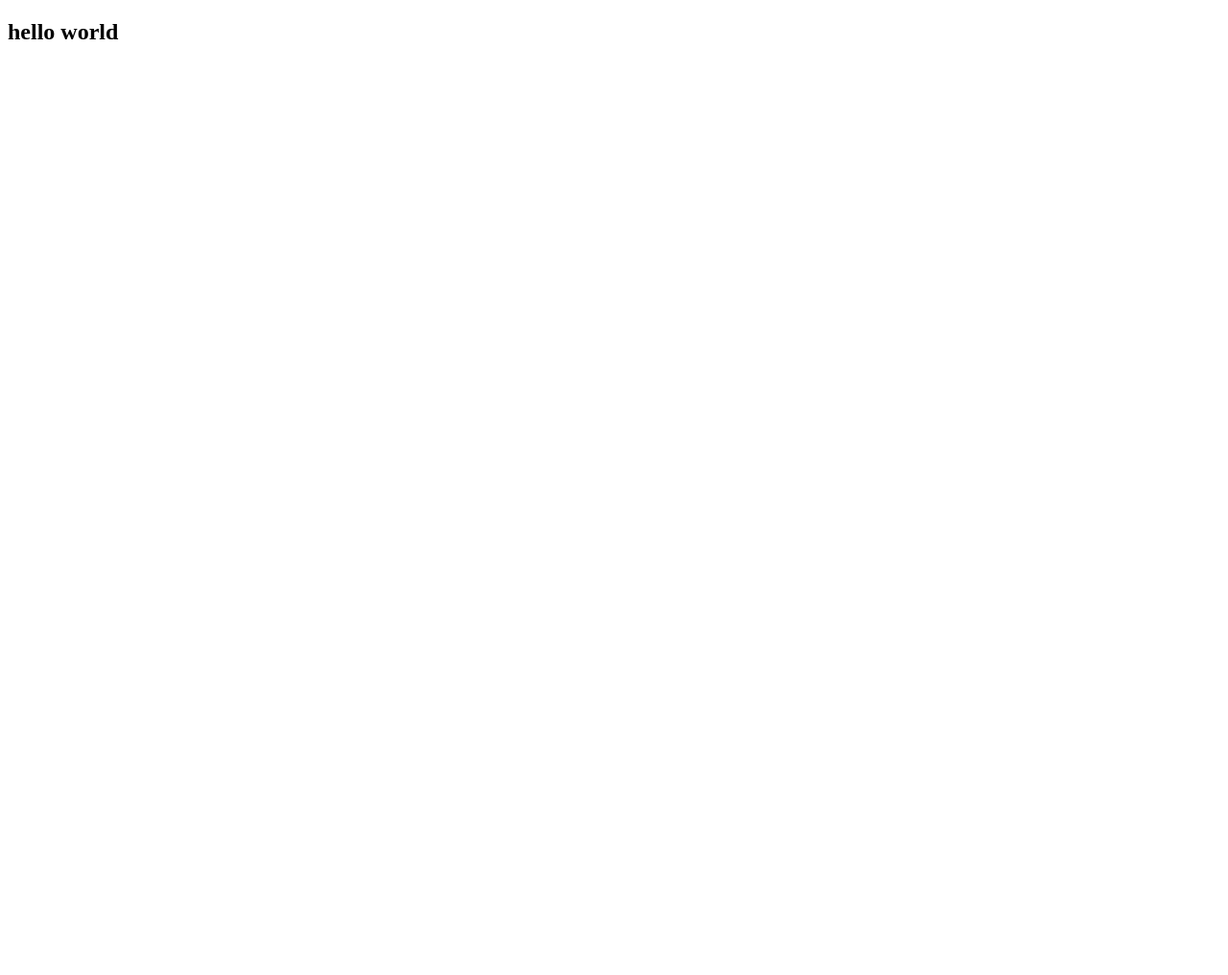
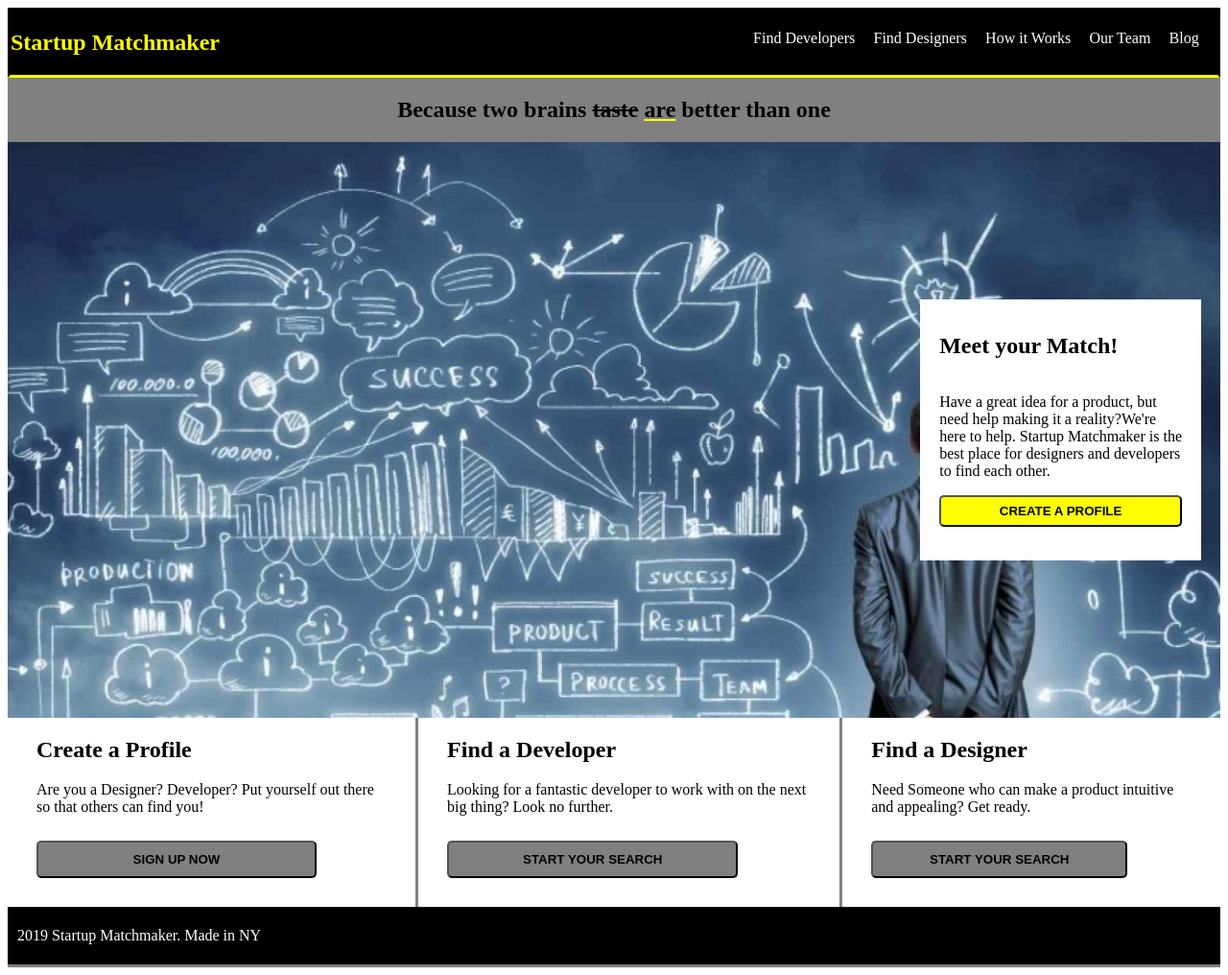
Before and after one commit to zul956/homework_fewd_1, a plain HTML site: page index.html in a window 1280 px wide. Shown: the whole page at 96% size. Before the commit the page ends 800 px from the top, so only its background shows below. Drawn offline with Linux system fonts and the light colour scheme.

Commit message:
editted 8 august 2021
I have done the homework. Please review it if there is any improvements to be made.

```diff
--- /dev/null
+++ b/css/main.css
@@ -0,0 +1,91 @@
+.flex {
+    display: flex;
+}
+
+.container1 {
+    justify-content: space-between;
+    background-color: black;
+    border-style: solid;
+    border-bottom-width: 3px;
+    border-bottom-color: yellow;
+}
+
+.container1 h2 {
+    color: yellow;
+}
+
+.container1 a {
+    color: white;
+    text-decoration: none;
+}
+
+.container1 nav {
+    display: flex;
+    padding-top: 20px;
+    width: 40%;
+    justify-content: space-evenly;
+}
+
+u {
+    text-decoration-color: yellow;
+}
+
+.container2 {
+    justify-content: center;
+    background-color: grey;
+}
+
+.banner {
+    background-image: url("../images/getty_180152187_970679970450047_87329.jpg");
+    background-size: cover;
+    height: 600px;
+    justify-content: flex-end;
+}
+
+.container3 {
+    display: flex;
+    background-color: white;
+    flex-direction: column;
+    width: 20%;
+    margin: auto 20px;
+    padding: 15px 20px;
+}
+
+.banner button {
+    background-color: yellow;
+    padding: 7px 10px;
+    margin-bottom: 20px;
+    font-weight: bold;
+    border-radius: 5px;
+}
+
+.walk_through button {
+    background-color: grey;
+    width: 80%;
+    padding: 10px;
+    margin-bottom: 30px;
+    margin-top: 10px;
+    font-weight: bold;
+    border-radius: 5px;
+}
+
+.border {
+    border-right: grey;
+    border-right-style: solid;
+}
+
+.item {
+    padding-left: 30px;
+    padding-right: 30px;
+}
+
+.footer_container {
+    padding: 5px 0px 5px 10px;
+    background: black;
+    border-bottom-style: solid;
+    border-bottom-color: grey;
+}
+
+.footer_container p {
+    color: white;
+}
--- a/index.html
+++ b/index.html
@@ -5,8 +5,56 @@
     <meta http-equiv="X-UA-Compatible" content="IE=edge">
     <meta name="viewport" content="width=device-width, initial-scale=1.0">
     <title>Document</title>
+    <link rel="stylesheet" href="css/main.css">
 </head>
 <body>
-    <h2>hello world</h2>
+    <div class="flex container1">
+        <div>
+            <h2>Startup Matchmaker</h2>
+        </div>
+        <nav>
+            <a href="#">Find Developers</a>
+            <a href="#">Find Designers</a>
+            <a href="#">How it Works</a>
+            <a href="#">Our Team</a>
+            <a href="#">Blog</a>
+        </nav>
+    </div>
+
+    <div class="flex container2">
+        <h2>Because two brains <s>taste</s> <u>are</u> better than one</h2>
+    </div>
+
+    <div class="banner flex">
+        <div class="container3">
+            <h2>Meet your Match!</h2>
+            <p>Have a great idea for a product, but need help making it a reality?We're here to help. Startup Matchmaker is the best place for designers and developers to find each other.</p>
+            <button>CREATE A PROFILE</button>
+        </div>
+    </div>
+
+    <div class="flex walk_through">
+        <div class="item border">
+            <h2>Create a Profile</h2>
+            <p>Are you a Designer? Developer? Put yourself out there so that others can find you!</p>
+            <button>SIGN UP NOW</button>
+        </div>
+        <div class="item border">
+            <h2>Find a Developer</h2>
+            <p>Looking for a fantastic developer to work with on the next big thing? Look no further.</p>
+            <button>START YOUR SEARCH</button>
+        </div>
+        <div class="item">
+            <h2>Find a Designer</h2>
+            <p>Need Someone who can make a product intuitive and appealing? Get ready.</p>
+            <button>START YOUR SEARCH</button>
+        </div>
+    </div>
+
+    <div class="footer_container">
+        <footer>
+            <p>2019 Startup Matchmaker. Made in NY</p>
+        </footer>
+    </div>
 </body>
 </html>
```
Also changed, not shown: images/getty_180152187_970679970450047_87329.jpg (added).
